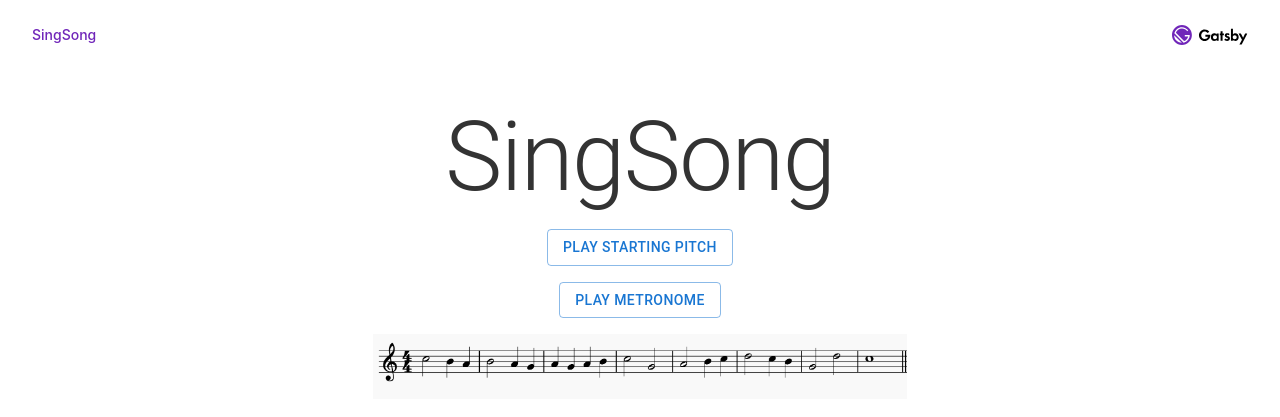
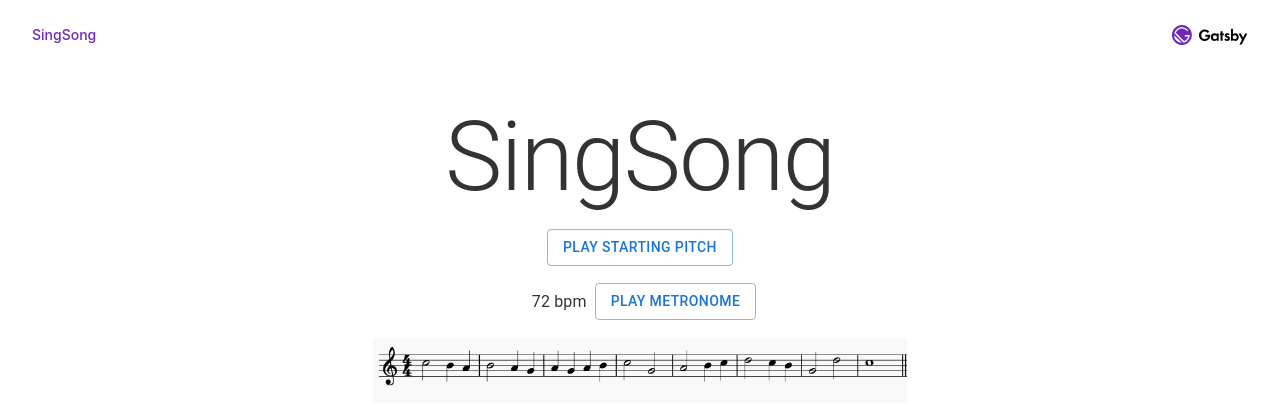
Before and after one commit to QwertycowMoo/singsong-website, a Gatsby site: page /datacollect in a window 1280 px wide. Both pictures are taken after a click on the button "LET'S GO!". Shown: the top 417 px of the page. Built offline with nearby package versions, Linux system fonts and the light colour scheme; Gatsby itself is replaced by a stand-in of ours.

Commit message:
metronome working

```diff
--- a/src/components/Metronome.tsx
+++ b/src/components/Metronome.tsx
@@ -1,19 +1,80 @@
-import { Button } from "@mui/material"
+import { Button, Typography } from "@mui/material"
 import * as React from "react"
 
-import phraseExample from "../images/phraseExample.png"
+import bpm72 from "../audio/metronome/72bpm.wav"
+import bpm80 from "../audio/metronome/80bpm.wav"
+import bpm100 from "../audio/metronome/100bpm.wav"
+import bpm120 from "../audio/metronome/120bpm.wav"
+import bpm144 from "../audio/metronome/144bpm.wav"
+import bpm160 from "../audio/metronome/160bpm.wav"
+import bpm200 from "../audio/metronome/200bpm.wav"
+import PianoA from "../audio/piano/piano_a.wav"
+import { useEffect, useRef, useState } from "react"
+import { Box } from "@mui/system"
 
-const Metronome = ({setMetronome, metronome}) => {
+interface MetronomeProps {
+    setMetronome(boolean): any,
+    metronome: boolean,
+    bpm: number
+}
+
+const Metronome = ({setMetronome, metronome, bpm}: MetronomeProps) => {
+    const AudioEl = useRef<HTMLAudioElement>(null)
+    const [metronomeVal, setMetronomeVal] = useState()
+    useEffect(() => {
+        //set the audio when first rendered
+        switch (bpm) {
+            case 72:
+                setMetronomeVal(bpm72)
+                break;
+            case 80:
+                setMetronomeVal(bpm80)
+                break;
+            case 100:
+                setMetronomeVal(bpm100)
+                break;
+            case 120:
+                setMetronomeVal(bpm120)
+                break;
+            case 144:
+                setMetronomeVal(bpm144)
+                break;
+            case 160:
+                setMetronomeVal(bpm160)
+                break;
+            case 200:
+                setMetronomeVal(bpm200)
+                break;
+        }
+    }, [])
 
     const toggleMetronome = () => {
         setMetronome(!metronome)
+        if (!metronome){
+            AudioEl.current?.load()
+            AudioEl.current?.play()
+        } else {
+            AudioEl.current?.pause()
+            AudioEl.current?.load()
+        }
+
+
     }
+
     return (
-        <Button
-        onClick={toggleMetronome}
-        variant="outlined">
-            {metronome? "Stop" : "Play" } Metronome
-        </Button>
+        <Box sx={{
+            display: "flex",
+            justifyContent: "center",
+            alignItems: "center"
+        }}>
+            <Typography variant="body1" m={1}>{bpm} bpm</Typography>
+            <Button
+            onClick={toggleMetronome}
+            variant="outlined">
+                {metronome? "Stop" : "Play" } Metronome
+            </Button>
+            <audio ref={AudioEl} src={metronomeVal}></audio>
+        </Box>
     )
 }
 
--- a/src/pages/datacollect.tsx
+++ b/src/pages/datacollect.tsx
@@ -55,7 +55,8 @@ function DataCollectPage(props) {
                     startingPitch="G#"/>
                     <Metronome
                     setMetronome={setMetronome}
-                    metronome={metronome}/>
+                    metronome={metronome}
+                    bpm={72}/>
                     <DataEntry
                         urlBlob={urlBlob}
                         setBlob={setAudioElement}
```
Also changed, not shown: 7 other files.
